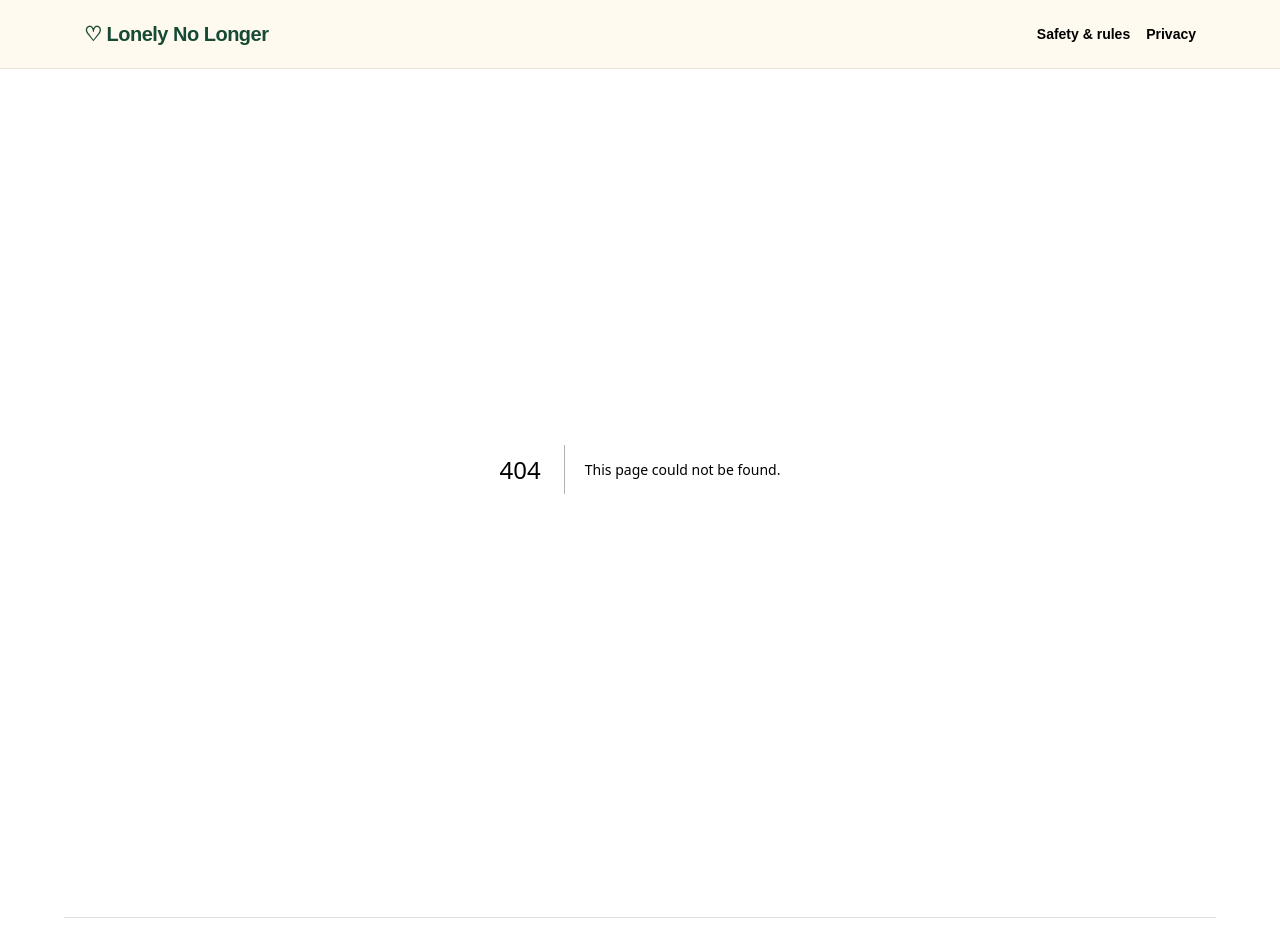
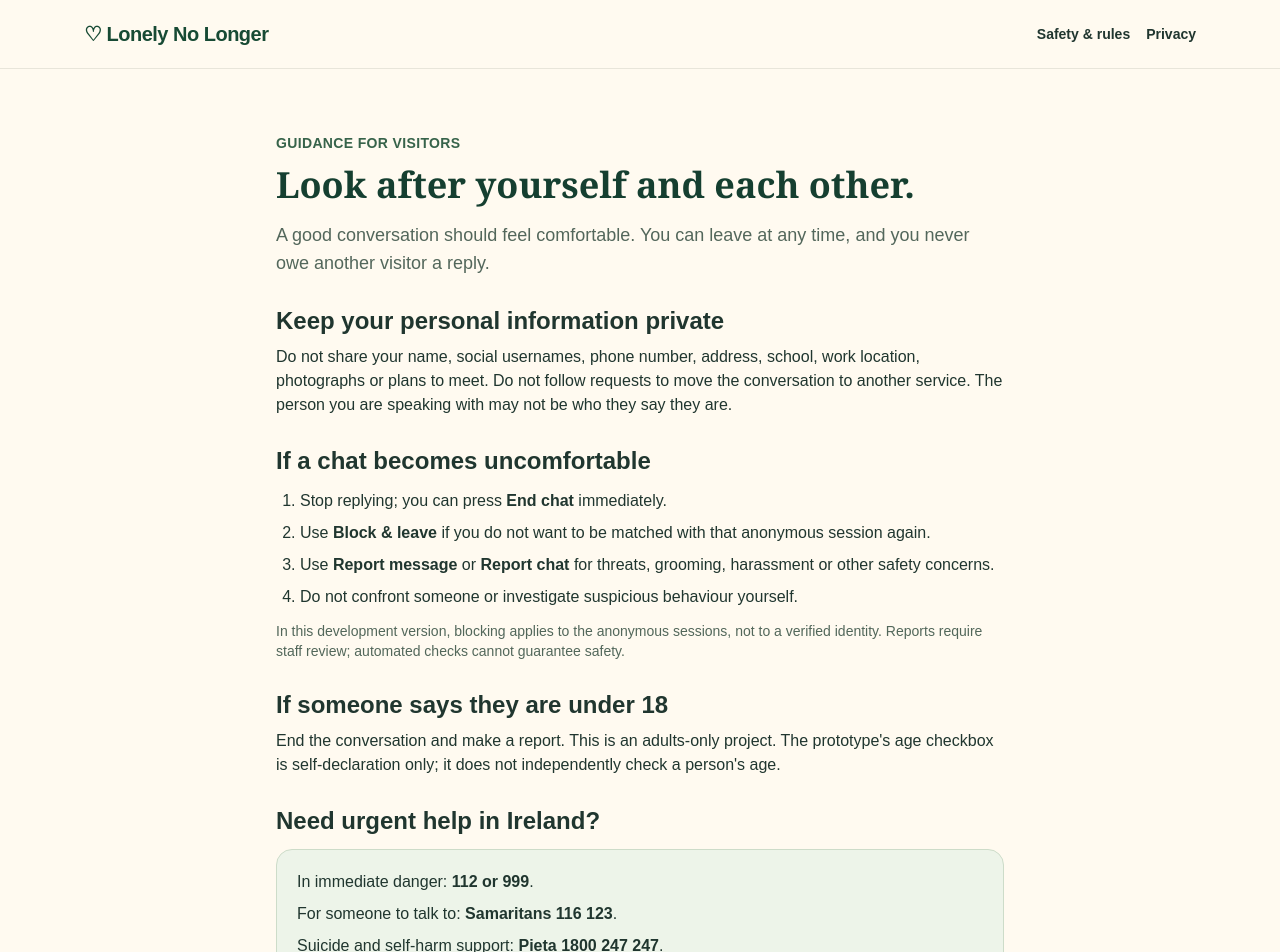
Before and after one commit to Leon-Bishop/lonely-no-longer, a Next.js app in the folder apps/web/: page /safety in a window 1280 px wide. Before the commit this address had no page. Shown: the top 952 px of the page. Built offline with nearby package versions, Linux system fonts and the light colour scheme.

Commit message:
Phase 4: add accessible safety guidance

```diff
--- /dev/null
+++ b/apps/web/app/safety/page.tsx
@@ -0,0 +1,24 @@
+import Link from 'next/link';
+
+export const metadata={title:'Chat safely | Lonely No Longer'};
+export default function Safety(){
+ return <article className="mx-auto max-w-3xl space-y-7 px-5 py-12 sm:py-16">
+  <header><p className="text-sm font-bold uppercase tracking-wide text-[#37634a]">Guidance for visitors</p>
+   <h1 className="mt-3 font-serif text-4xl font-bold text-[#153f30]">Look after yourself and each other.</h1>
+   <p className="mt-4 text-lg text-[#53675b]">A good conversation should feel comfortable. You can leave at any time, and you never owe another visitor a reply.</p></header>
+  <section aria-labelledby="protect"><h2 id="protect" className="text-2xl font-bold">Keep your personal information private</h2>
+   <p className="mt-2">Do not share your name, social usernames, phone number, address, school, work location, photographs or plans to meet. Do not follow requests to move the conversation to another service. The person you are speaking with may not be who they say they are.</p></section>
+  <section aria-labelledby="uncomfortable"><h2 id="uncomfortable" className="text-2xl font-bold">If a chat becomes uncomfortable</h2>
+   <ol className="mt-3 list-decimal space-y-2 pl-6"><li>Stop replying; you can press <strong>End chat</strong> immediately.</li><li>Use <strong>Block &amp; leave</strong> if you do not want to be matched with that anonymous session again.</li><li>Use <strong>Report message</strong> or <strong>Report chat</strong> for threats, grooming, harassment or other safety concerns.</li><li>Do not confront someone or investigate suspicious behaviour yourself.</li></ol>
+   <p className="mt-3 text-sm text-[#52675a]">In this development version, blocking applies to the anonymous sessions, not to a verified identity. Reports require staff review; automated checks cannot guarantee safety.</p></section>
+  <section aria-labelledby="underage"><h2 id="underage" className="text-2xl font-bold">If someone says they are under 18</h2>
+   <p className="mt-2">End the conversation and make a report. This is an adults-only project. The prototype's age checkbox is self-declaration only; it does not independently check a person's age.</p></section>
+  <section aria-labelledby="urgent"><h2 id="urgent" className="text-2xl font-bold">Need urgent help in Ireland?</h2>
+   <div className="mt-3 rounded-2xl border border-[#cddcc9] bg-[#edf4e9] p-5"><p>In immediate danger: <strong>112 or 999</strong>.</p>
+   <p className="mt-2">For someone to talk to: <strong>Samaritans 116 123</strong>.</p>
+   <p className="mt-2">Suicide and self-harm support: <strong>Pieta 1800 247 247</strong>.</p>
+   <p className="mt-3 text-sm">Lonely No Longer is not emergency assistance, counselling or therapy.</p></div>
+  </section>
+  <nav aria-label="Related information" className="flex flex-wrap gap-5 text-[#175535]"><Link href="/rules" className="font-semibold underline">Community rules</Link><Link href="/privacy" className="font-semibold underline">Privacy</Link><Link href="/chat" className="font-semibold underline">Chat preview</Link></nav>
+ </article>;
+}
```
